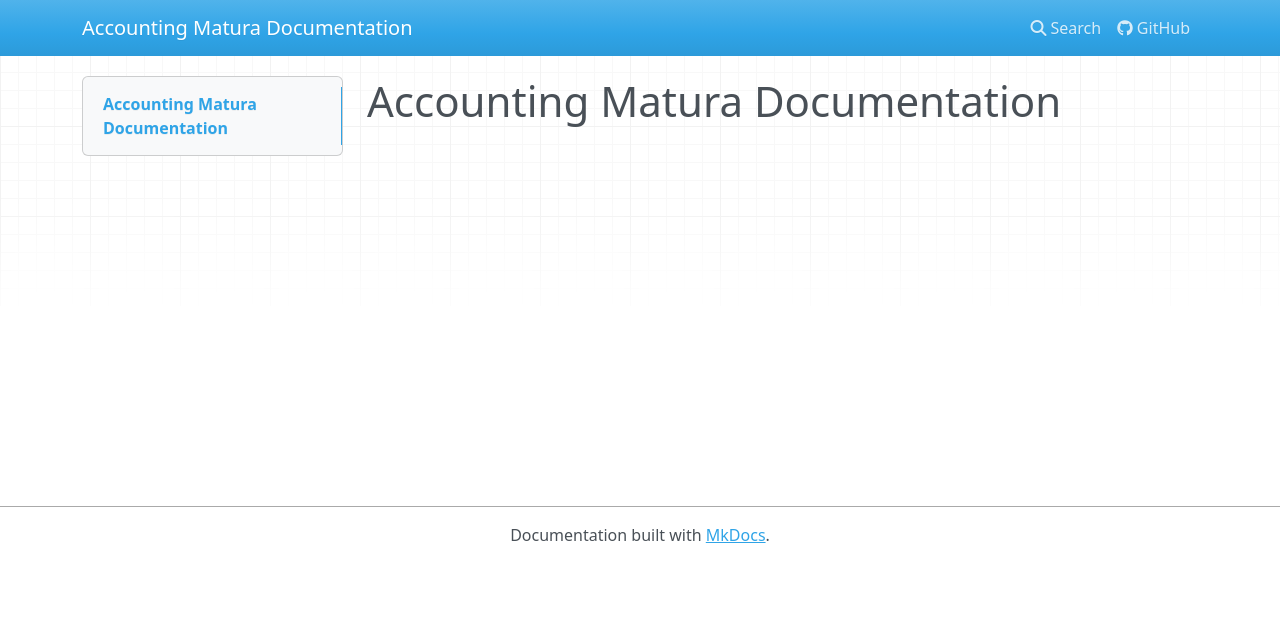
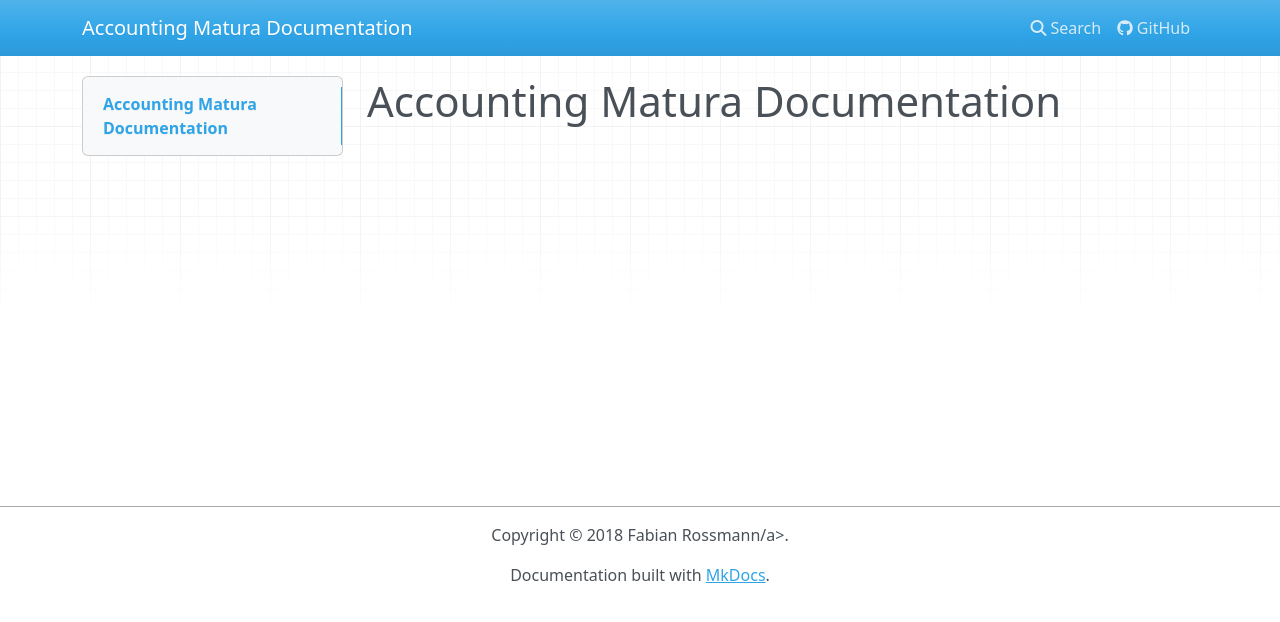
Before and after one commit to MojangPlsFix/accounting_doc, an MkDocs documentation site: the page built from docs/index.md, in a window 1280 px wide. Shown: the top 622 px of the page. Built offline with MkDocs 1.6.1, drawn with Linux system fonts in a browser that asks for light colours; nearby versions of some CDN libraries.

Commit message:
changed name

```diff
--- a/mkdocs.yml
+++ b/mkdocs.yml
@@ -5,4 +5,6 @@
 repo_url: https://github.com/fabrossmann/accounting_doc
 
 nav:
-    - Home: readme.md
+    - Home: index.md
+
+copyright: Copyright &copy; 2018 Fabian Rossmann/a>.
```
Also changed, not shown: docs/index.md (renamed from docs/readme.md).
